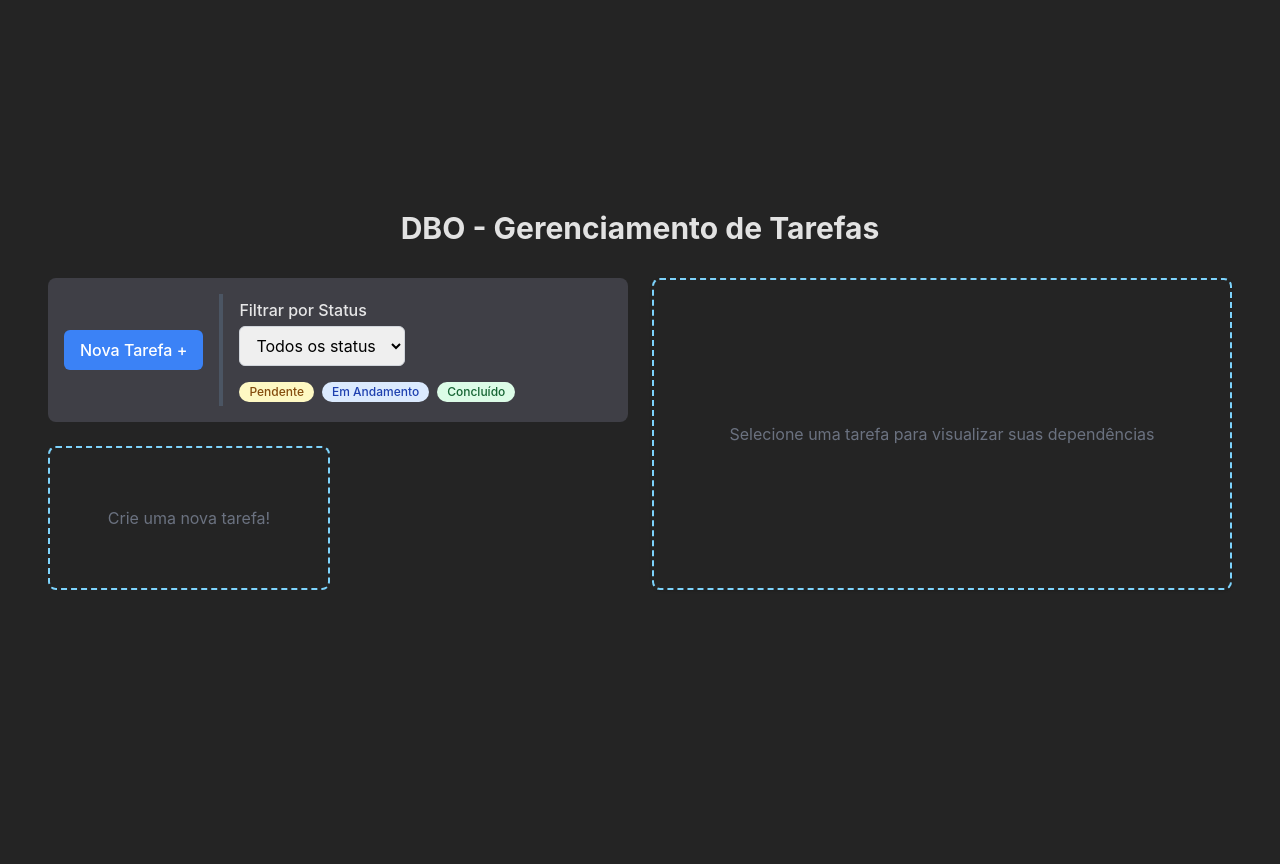
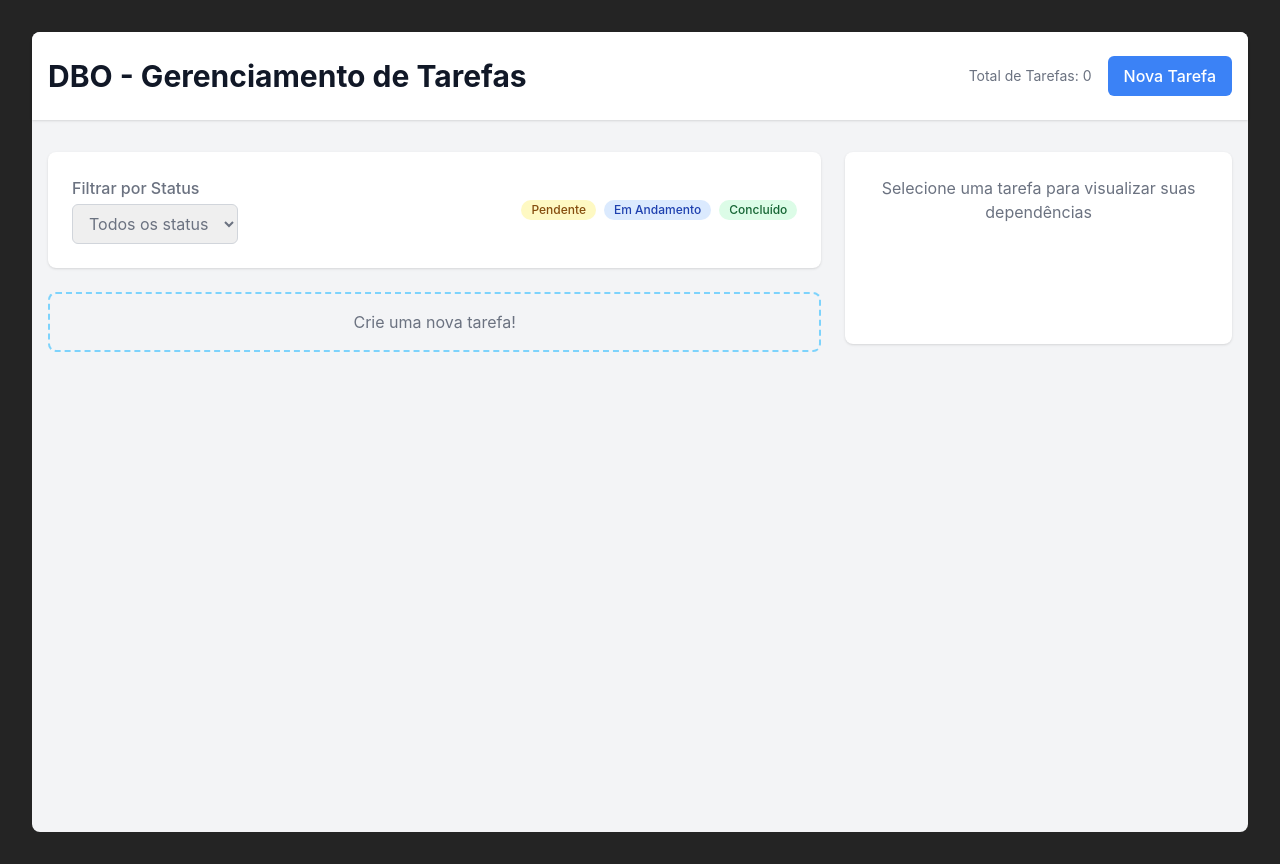
Before and after one commit to daniel-bueno/gerenciamento-de-tarefas, a Vue app: page / in a window 1280 px wide. Before the commit the page ends 800 px from the top, so only its background shows below. Built offline with nearby package versions, Linux system fonts and the light colour scheme.

Commit message:
feat(components): adicionando e configurando componentes de templates e alguns ajustes

```diff
--- a/src/App.vue
+++ b/src/App.vue
@@ -1,23 +1,38 @@
+<!--<template>-->
+<!--  <div class="container mx-auto px-4 py-8">-->
+<!--    <h1 class="text-3xl font-bold mb-8 text-center text-white-87">DBO - Gerenciamento de Tarefas</h1>-->
+
+<!--    <div class="grid gap-6 lg:grid-cols-2">-->
+<!--      <TaskBoard />-->
+<!--      <TaskDependencyTree/>-->
+<!--    </div>-->
+<!--  </div>-->
+<!--</template>-->
+
+<!--<script>-->
+<!--import TaskBoard from './components/organisms/TaskBoard.vue'-->
+<!--import TaskDependencyTree from './components/organisms/TaskDependencyTree.vue'-->
+
+<!--export default {-->
+<!--  name: 'App',-->
+<!--  components: {-->
+<!--    TaskBoard,-->
+<!--    TaskDependencyTree-->
+<!--  },-->
+<!--}-->
+<!--</script>-->
+
 <template>
-  <div class="container mx-auto px-4 py-8">
-    <h1 class="text-3xl font-bold mb-8 text-center text-white-87">DBO - Gerenciamento de Tarefas</h1>
-
-    <div class="grid gap-6 lg:grid-cols-2">
-      <TaskBoard />
-      <TaskDependencyTree/>
-    </div>
-  </div>
+  <TaskManagementTemplate />
 </template>
 
 <script>
-import TaskBoard from './components/organisms/TaskBoard.vue'
-import TaskDependencyTree from './components/organisms/TaskDependencyTree.vue'
+import TaskManagementTemplate from './components/templates/TaskManagementTemplate.vue'
 
 export default {
   name: 'App',
   components: {
-    TaskBoard,
-    TaskDependencyTree
-  },
+    TaskManagementTemplate
+  }
 }
 </script>
--- a/src/components/atoms/BaseInput.vue
+++ b/src/components/atoms/BaseInput.vue
@@ -1,6 +1,6 @@
 <template>
   <div class="flex flex-col gap-1">
-    <label v-if="label" :for="id" class="font-medium text-white-87">
+    <label v-if="label" :for="id" class="font-medium text-gray-500">
       {{ label }}
       <span v-if="required" class="text-red-500">*</span>
     </label>
--- a/src/components/atoms/BaseSelect.vue
+++ b/src/components/atoms/BaseSelect.vue
@@ -1,6 +1,6 @@
 <template>
   <div class="flex flex-col gap-1">
-    <label v-if="label" :for="id" class="font-medium text-white-87">
+    <label v-if="label" :for="id" class="font-medium text-gray-500">
       {{ label }}
       <span v-if="required" class="text-red-500">*</span>
     </label>
--- a/src/components/molecules/TaskFilter.vue
+++ b/src/components/molecules/TaskFilter.vue
@@ -1,5 +1,5 @@
 <template>
-  <div class="flex flex-wrap gap-4 rounded-lg">
+  <div class="p-6 flex flex-wrap justify-between gap-4 rounded-lg">
     <BaseSelect
         id="status-filter"
         v-model="selectedStatus"
--- a/src/components/molecules/TaskForm.vue
+++ b/src/components/molecules/TaskForm.vue
@@ -1,9 +1,9 @@
 <template>
-  <form @submit.prevent="handleSubmit" class="space-y-4 p-4 bg-zinc-700 rounded-lg shadow">
+  <form @submit.prevent="handleSubmit" class="space-y-4 p-4 rounded-lg shadow">
     <BaseInput
         id="task-name"
         v-model="formData.name"
-        label="Nome da Tarefa"
+        label="Nome"
         placeholder="Digite o nome da tarefa"
         required
         :error="errors.name"
--- a/src/components/organisms/TaskBoard.vue
+++ b/src/components/organisms/TaskBoard.vue
@@ -1,29 +1,8 @@
 <template>
   <div class="space-y-6">
     <!-- Seção de Filtros e Ações -->
-    <div class="p-4 flex justify-between items-center gap-4 bg-zinc-700 rounded-lg">
-      <BaseButton
-          variant="primary"
-          class="whitespace-nowrap"
-          @click="isFormVisible = true"
-      >
-        Nova Tarefa +
-      </BaseButton>
-      <div class="border-2 h-28 border-gray-600"></div>
+    <div class="gap-4 bg-white rounded-lg shadow text-gray-500">
       <TaskFilter @filter="handleFilter" />
-    </div>
-
-    <!-- Modal de Formulário -->
-    <div v-if="isFormVisible" class="fixed inset-0 bg-black bg-opacity-50 flex items-center justify-center z-10">
-      <div class="rounded-lg max-w-md w-full mx-4">
-        <TaskForm
-            :available-tasks="availableParentTasks"
-            :task="editingTask"
-            :is-editing="!!editingTask"
-            @submit="handleTaskSubmit"
-            @cancel="handleFormCancel"
-        />
-      </div>
     </div>
 
     <!-- Lista de Tarefas -->
@@ -32,25 +11,17 @@
           v-for="task in filteredTasks"
           :key="task.id"
           :task="task"
-          @edit="handleEditTask"
-          @delete="handleDeleteTask"
       />
       <div
           v-if="!tasks.length"
-          class="min-h-36 rounded-lg border-dashed border-2 border-sky-300 flex items-center justify-center"
+          class="col-span-2 rounded-lg border-dashed border-2 border-sky-300 flex items-center justify-center"
       >
           <p class="p-4 text-center text-gray-500">Crie uma nova tarefa!</p>
-      </div>
-      <div
-          v-if="tasks.length < 2 && filteredTasks.length"
-          class="min-h-36 rounded-lg border-dashed border-2 border-sky-300 flex items-center justify-center"
-      >
-        <p class="p-4 text-center text-gray-500">+</p>
       </div>
 
       <div
           v-if="!filteredTasks.length && tasks.length"
-          class="col-span-2 min-h-36 rounded-lg border-dashed border-2 border-sky-300 flex items-center justify-center"
+          class="col-span-2 rounded-lg border-dashed border-2 border-sky-300 flex items-center justify-center"
       >
         <p class="p-4 text-center text-gray-500">Nenhuma tarefa {{ selectedStatus ? `com o status ${getStatusLabel(selectedStatus)}` : '' }} encontrada.</p>
       </div>
@@ -78,12 +49,9 @@ export default {
   },
   emits: ['update:tasks'],
   setup() {
-    const isFormVisible = ref(false)
-    const editingTask = ref(null)
-    const selectedStatus = ref('')
-
     const taskStore = useTaskStore()
     const { tasks } = storeToRefs(taskStore)
+    const selectedStatus = ref('')
 
     // Filtra tarefas baseado no status selecionado
     const filteredTasks = computed(() => {
@@ -91,60 +59,16 @@ export default {
       return tasks.value.filter(task => task.status === selectedStatus.value)
     })
 
-    // Filtra tarefas disponíveis para serem tarefas pai
-    const availableParentTasks = computed(() => {
-      if (!editingTask.value) return tasks.value
-      return tasks.value.filter(task => task.id !== editingTask.value.id)
-    })
-
     const handleFilter = (status) => {
       selectedStatus.value = status
     }
 
-    const handleTaskSubmit = (taskData) => {
-      try {
-        if (editingTask.value) {
-          taskStore.updateTask(editingTask.value.id, taskData)
-        } else {
-          taskStore.addTask(taskData)
-        }
-        handleFormCancel()
-      } catch (error) {
-        alert(error.message)
-      }
-    }
-
-    const handleEditTask = (task) => {
-      editingTask.value = task
-      isFormVisible.value = true
-    }
-
-    const handleDeleteTask = (task) => {
-      try {
-        taskStore.deleteTask(task.id)
-      } catch (error) {
-        alert(error.message)
-      }
-    }
-
-    const handleFormCancel = () => {
-      isFormVisible.value = false
-      editingTask.value = null
-    }
-
     return {
       tasks,
-      isFormVisible,
-      editingTask,
       filteredTasks,
       selectedStatus,
-      availableParentTasks,
       getStatusLabel,
       handleFilter,
-      handleTaskSubmit,
-      handleEditTask,
-      handleDeleteTask,
-      handleFormCancel
     }
   }
 }
--- a/src/components/organisms/TaskDependencyTree.vue
+++ b/src/components/organisms/TaskDependencyTree.vue
@@ -1,9 +1,9 @@
 <template>
   <div
-      class="p-4 bg-dark rounded-lg shadow border-2 border-sky-300"
+      class="p-4 min-h-48 bg-zinc-700 rounded-lg shadow border-2 border-sky-300"
       :class="!selectedTask ? 'border-dashed flex items-center justify-center': 'border-solid'"
   >
-    <div v-if="selectedTask" class="task-tree">
+    <div class="task-tree">
       <!-- Nó Principal -->
       <div class="task-node">
         <div
@@ -69,9 +69,6 @@
           </div>
         </div>
       </div>
-    </div>
-    <div v-else class="text-center text-gray-500">
-      Selecione uma tarefa para visualizar suas dependências
     </div>
   </div>
 </template>
--- /dev/null
+++ b/src/components/templates/TaskManagementTemplate.vue
@@ -0,0 +1,120 @@
+<template>
+  <div class="min-h-screen bg-gray-100 rounded-lg">
+    <!-- Header -->
+    <header class="bg-white shadow rounded-t-lg">
+      <div class="container px-4 py-6">
+        <div class="flex justify-between items-center">
+          <h1 class="text-3xl font-bold text-gray-900">
+            DBO - Gerenciamento de Tarefas
+          </h1>
+          <div class="flex items-center gap-4">
+            <span class="text-sm text-gray-500">
+              Total de Tarefas: {{ totalTasks }}
+            </span>
+            <BaseButton
+                variant="primary"
+                @click="handleTaskCreate"
+            >
+              Nova Tarefa
+            </BaseButton>
+          </div>
+        </div>
+      </div>
+    </header>
+
+    <!-- Main Content -->
+    <main class="container mx-auto px-4 py-8">
+      <div class="grid gap-6 lg:grid-cols-[2fr,1fr]">
+        <!-- Task Board Section -->
+        <TaskBoard />
+
+        <!-- Task Dependencies Section -->
+        <aside class="space-y-6 min-w-96">
+          <TaskDependencyTree v-if="selectedTaskId" />
+          <div v-else class="min-h-48 bg-white rounded-lg shadow p-6 text-center text-gray-500">
+            Selecione uma tarefa para visualizar suas dependências
+          </div>
+        </aside>
+      </div>
+    </main>
+
+    <!-- Task Form Modal -->
+    <div v-if="isModalOpen"
+         class="fixed inset-0 bg-black bg-opacity-50 flex items-center justify-center p-4">
+      <div class="bg-white rounded-lg max-w-md w-full">
+        <div class="p-6">
+          <h2 class="text-xl font-semibold mb-4">
+            {{ editingTask ? 'Editar Tarefa' : 'Nova Tarefa' }}
+          </h2>
+          <TaskForm
+              :task="editingTask || {}"
+              :is-editing="!!editingTask"
+              :available-tasks="availableTasks"
+              @submit="handleTaskSubmit"
+              @cancel="handleTaskCancel"
+          />
+        </div>
+      </div>
+    </div>
+  </div>
+</template>
+
+<script>
+import { computed } from 'vue'
+import { storeToRefs } from 'pinia'
+import { useTaskStore } from '../../store/taskStore.js'
+import BaseButton from '../atoms/BaseButton.vue'
+import TaskBoard from '../organisms/TaskBoard.vue'
+import TaskDependencyTree from '../organisms/TaskDependencyTree.vue'
+import TaskForm from '../molecules/TaskForm.vue'
+
+export default {
+  name: 'TaskManagementTemplate',
+  components: {
+    BaseButton,
+    TaskBoard,
+    TaskDependencyTree,
+    TaskForm
+  },
+  setup() {
+    const taskStore = useTaskStore()
+    const { tasks, selectedTaskId, editingTask, isModalOpen  } = storeToRefs(taskStore)
+
+    const totalTasks = computed(() => tasks.value.length)
+
+    // Obtemos as tarefas disponíveis para serem parent
+    const availableTasks = computed(() =>
+        taskStore.getAvailableParentTasks(editingTask.value?.id)
+    )
+
+    const handleTaskCreate = () => {
+      taskStore.openModal()
+    }
+
+    const handleTaskSubmit = (taskData) => {
+      if (editingTask.value) {
+        taskStore.updateTask(editingTask.value.id, taskData)
+      } else {
+        taskStore.addTask(taskData)
+      }
+      taskStore.closeModal()
+    }
+
+    const handleTaskCancel = () => {
+      taskStore.closeModal()
+    }
+
+    return {
+      taskStore,
+      editingTask,
+      selectedTaskId,
+      isModalOpen,
+      totalTasks,
+      availableTasks,
+      handleTaskSubmit,
+      handleTaskCreate,
+      handleTaskCancel
+    }
+  }
+}
+</script>
--- a/src/store/taskStore.js
+++ b/src/store/taskStore.js
@@ -3,7 +3,9 @@ import { defineStore } from 'pinia'
 export const useTaskStore = defineStore('tasks', {
     state: () => ({
         tasks: [],
-        selectedTaskId: null
+        selectedTaskId: null,
+        editingTask: null,
+        isModalOpen: false
     }),
 
     getters: {
@@ -86,6 +88,27 @@ export const useTaskStore = defineStore('tasks', {
             this.selectedTaskId = taskId
         },
 
+        // Inicia o modo de edição de uma tarefa.
+        startEditingTask(task) {
+            this.editingTask = task
+        },
+
+        // Limpa o estado de edição.
+        clearEditingTask() {
+            this.editingTask = null
+        },
+
+        openModal(task = null) {
+            this.editingTask = task
+            this.isModalOpen = true
+        },
+
+        // Fecha o modal
+        closeModal() {
+            this.editingTask = null
+            this.isModalOpen = false
+        },
+
         // Verifica se é possível adicionar mais um nível de dependência
         canAddDependency(parentId) {
             let depth = 0
```
Also changed, not shown: src/components/molecules/TaskCard.vue (+15 -4 lines).
